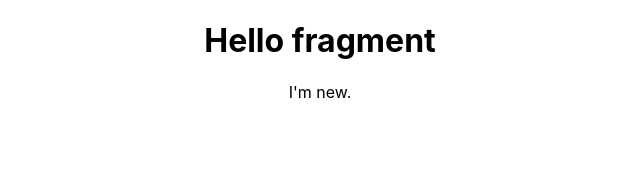
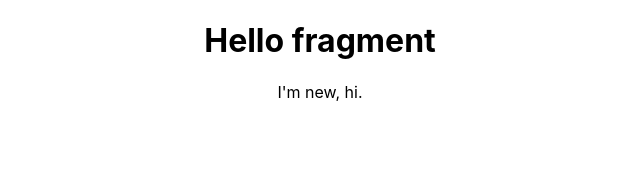
Before and after one commit to Maruhara18774/react-example-all-eng, a React (Create React App) app in the folder hello-world/: page / in a window 1280 px wide. Shown: the top 172 px of the page, without its empty margins (320-960 px from the left). Built offline with nearby package versions, Linux system fonts and the light colour scheme.

Commit message:
Happy new year!

```diff
--- a/hello-world/src/components/15Fragment.js
+++ b/hello-world/src/components/15Fragment.js
@@ -5,7 +5,7 @@ class FragmentDemo extends Component {
         return (
             <Fragment>
                 <h1>Hello fragment</h1>
-                <p>I'm new.</p>
+                <p>I'm new, hi.</p>
             </Fragment>
         )
     }
```
